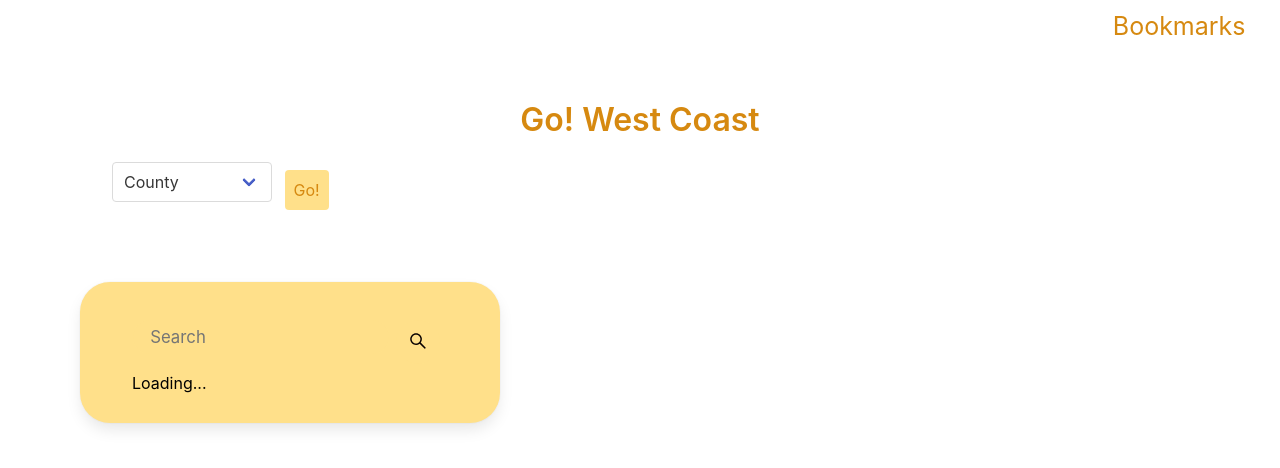
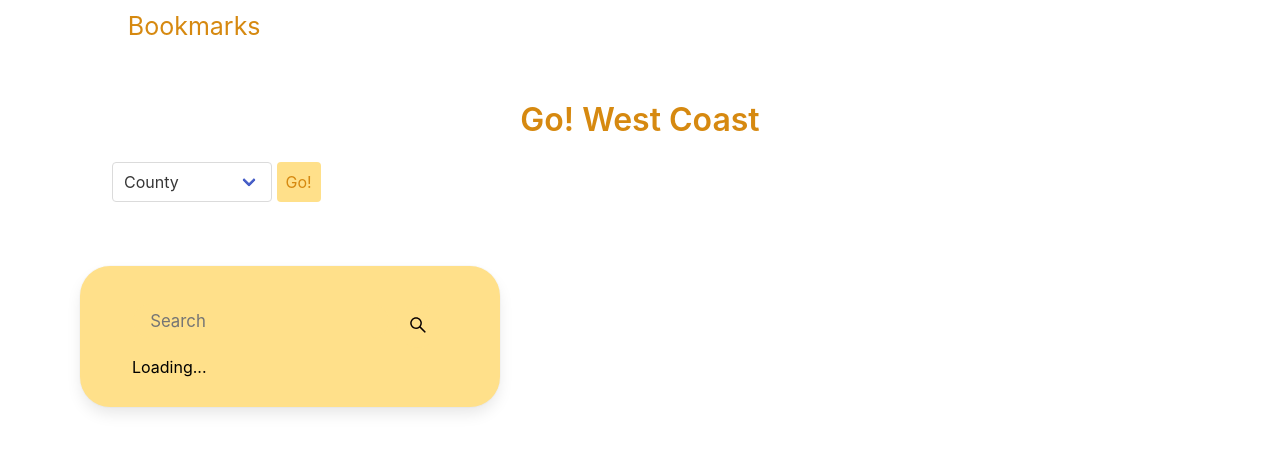
Before and after one commit to julie0327/group_project, a plain HTML site: page index.html in a window 1280 px wide. Drawn offline with nearby package versions, Linux system fonts and the light colour scheme.

Commit message:
modified css

```diff
--- a/index.html
+++ b/index.html
@@ -1,5 +1,6 @@
 <!DOCTYPE html>
 <html lang="en">
+
 <head>
     <meta charset="UTF-8">
     <meta name="viewport" content="width=device-width, initial-scale=1.0">
@@ -10,8 +11,9 @@
     <link rel="stylesheet" href="./style.css">
     <title>UI Test</title>
 </head>
+
 <body class="container">
-    <div class="navbar-item has-dropdown is-hoverable">
+    <div class="navbar-item has-dropdown is-hoverable navbar">
         <a class="navbar-link is-arrowless" id="history">
             Bookmarks
         </a>
@@ -24,10 +26,9 @@
     <section class="section">
         <h1 class="title">Go! West Coast</h1>
         <div class="container">
-            <div class="control">
             <div class="select">
                 <select id="select">
-                        <option >County</option>
+                    <option>County</option>
                     <option value="San Diego">San Diego</option>
                     <option value="San Francisco">San Francisco</option>
                     <option value="San Mateo">San Mateo</option>
@@ -40,7 +41,6 @@
                 </select>
             </div>
             <button class="button is-warning go" id="go">Go!</button>
-            </div>
         </div>
     </section>
     <div class="main">
@@ -72,8 +72,8 @@
     <div class="card">
         <div class="search">
             <input type="text" class="search-bar" placeholder="Search">
-        <button><svg stroke="currentColor" fill="currentColor" stroke-width="0" viewBox="0 0 1024 1024" height="1.5em"
-            width="1.5em" xmlns="http://www.w3.org/2000/svg">
+            <button><svg stroke="currentColor" fill="currentColor" stroke-width="0" viewBox="0 0 1024 1024"
+                    height="1.5em" width="1.5em" xmlns="http://www.w3.org/2000/svg">
                     <path
                         d="M909.6 854.5L649.9 594.8C690.2 542.7 712 479 712 412c0-80.2-31.3-155.4-87.9-212.1-56.6-56.7-132-87.9-212.1-87.9s-155.5 31.3-212.1 87.9C143.2 256.5 112 331.8 112 412c0 80.1 31.3 155.5 87.9 212.1C256.5 680.8 331.8 712 412 712c67 0 130.6-21.8 182.7-62l259.7 259.6a8.2 8.2 0 0 0 11.6 0l43.6-43.5a8.2 8.2 0 0 0 0-11.6zM570.4 570.4C528 612.7 471.8 636 412 636s-116-23.3-158.4-65.6C211.3 528 188 471.8 188 412s23.3-116.1 65.6-158.4C296 211.3 352.2 188 412 188s116.1 23.2 158.4 65.6S636 352.2 636 412s-23.3 116.1-65.6 158.4z">
                     </path>
@@ -93,4 +93,5 @@
     <!-- <script src="./scripts.js"></script> -->
     <script src="./trailScript.js"></script>
 </body>
+
 </html>
--- a/style.css
+++ b/style.css
@@ -8,8 +8,9 @@ input{
     margin-bottom:10px ;
     width:30%
 }
-.control .go{
+.container #go{
     color: #D68910;
+    margin: 0px;
 }
 .title{
     color: #D68910;
@@ -20,6 +21,9 @@ input{
     color: #D68910;
     font-size: 25px;
     left:90%
+}
+.container .navbar{
+    width:5%;
 }
 
 .card {
```
Lines whose indentation alone changed are shown as unchanged.
